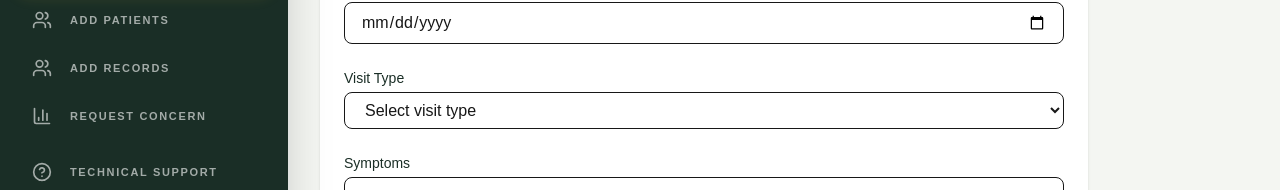
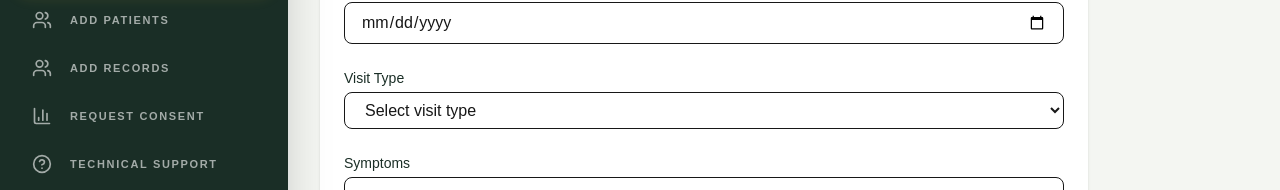
Before and after one commit to kalviumcommunity/S69-0126-CodeMeow-Full-Stack-With-NextjsAnd-AWS-Azure-HealthSync, a Next.js app in the folder your-project-name/: page /add-records in a window 1280 px wide. Shown: the part 328-518 px from the top of the page. Built offline with nearby package versions, Linux system fonts and the light colour scheme.

Commit message:
modified the context

```diff
--- a/your-project-name/src/app/components/sidebar/Sidebar.tsx
+++ b/your-project-name/src/app/components/sidebar/Sidebar.tsx
@@ -105,7 +105,9 @@ export default function Sidebar() {
         <Link href="/add-records">
           <NavItem index={2} icon={Users} label="Add Records" isCollapsed={isCollapsed} />
         </Link>
-        <NavItem index={3} icon={BarChart3} label="Request Concern" isCollapsed={isCollapsed} />
+        <Link href="/request-consent">
+          <NavItem index={3} icon={BarChart3} label="Request Consent" isCollapsed={isCollapsed} />
+        </Link>
         <NavItem index={4} icon={HelpCircle} label="Technical Support" isCollapsed={isCollapsed} />
 
         <div className="my-8 h-px bg-gradient-to-r from-transparent via-white/10 to-transparent mx-4" />
--- a/your-project-name/src/app/login/page.tsx
+++ b/your-project-name/src/app/login/page.tsx
@@ -19,6 +19,9 @@ export default function Login() {
   const router = useRouter();
   const goToSignup = () => {
     router.push('/signup');
+  }
+  const redirect = () => {
+    router.push('/dashboard')
   }
   useEffect(() => {
     const timer = setTimeout(() => setIsVisible(true), 100);
@@ -155,6 +158,7 @@ export default function Login() {
 
               {/* Submit Button */}
               <button
+                onClick={() => redirect()}
                 type="submit"
                 className={`w-full bg-[#1A2E26] hover:bg-[#254136] text-white font-black py-4 md:py-5 rounded-xl md:rounded-2xl flex items-center justify-center gap-3 shadow-xl shadow-[#1A2E26]/10 active:scale-[0.99] transition-all duration-500 delay-400 group uppercase text-[10px] md:text-[11px] tracking-[0.2em] ${
                   isVisible ? 'translate-y-0 opacity-100' : 'translate-y-8 opacity-0'
```
